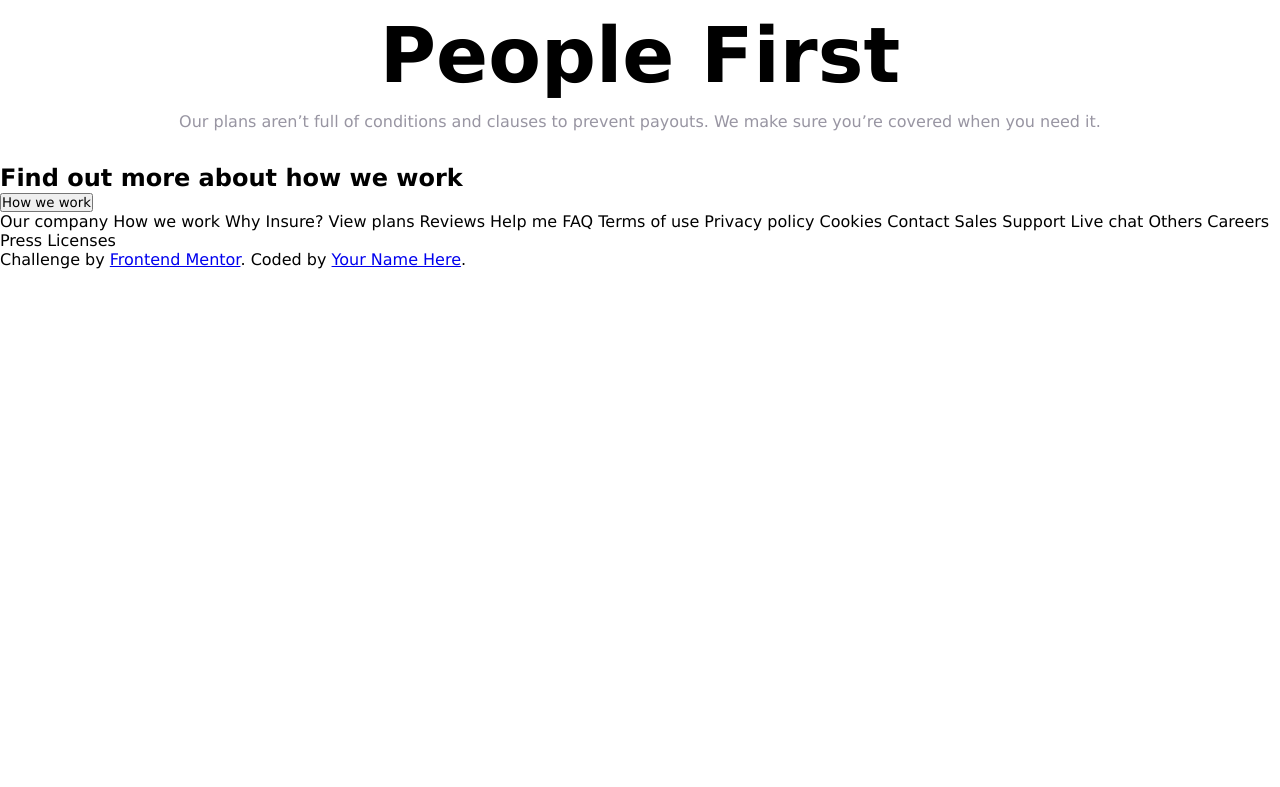
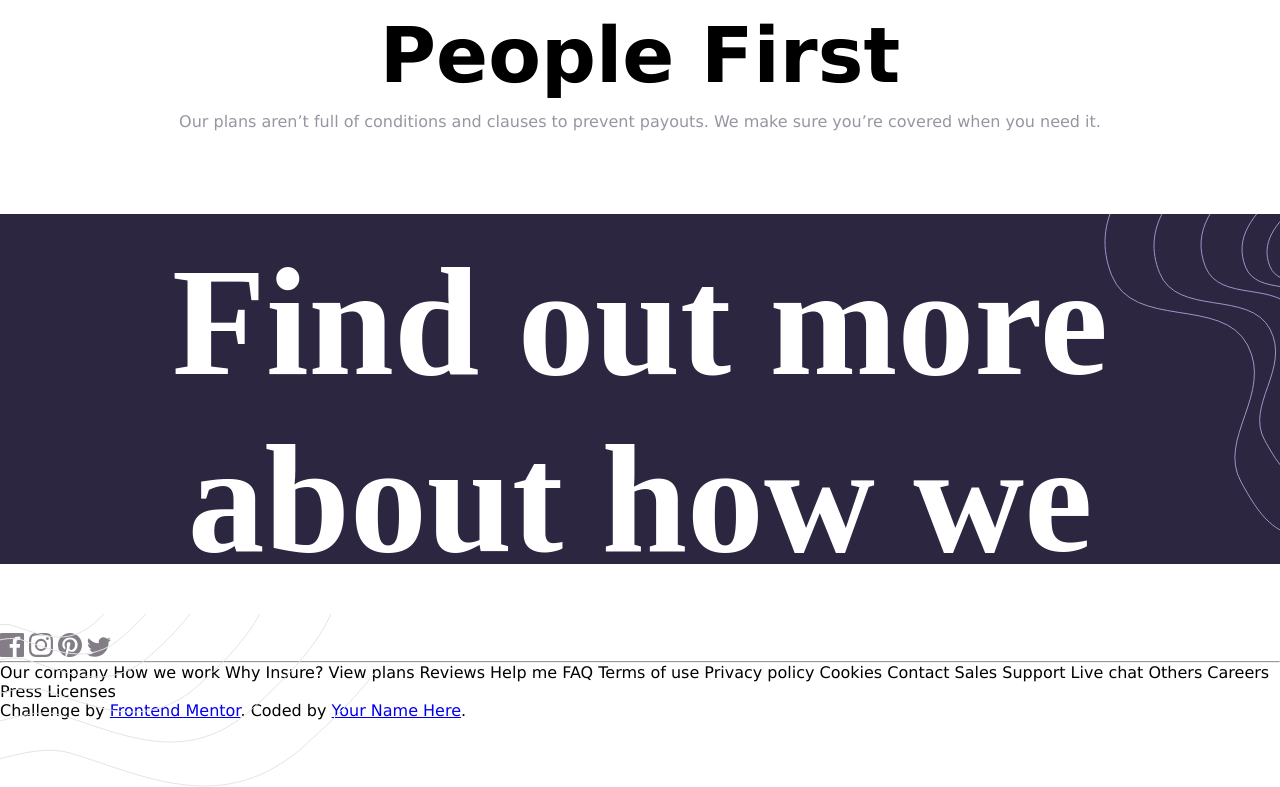
Before and after one commit to Funshyaj/insure, a plain HTML site: page index.html in a window 1280 px wide. Shown: the part 1736-2523 px from the top of the page. Before the commit the page ends 2005 px from the top, so only its background shows below. Drawn offline with Linux system fonts and the light colour scheme.

Commit message:
ädded find work section

```diff
--- a/index.css
+++ b/index.css
@@ -19,12 +19,12 @@ font-family: 'Lucida Sans', 'Lucida Sans Regular', 'Lucida Grande', 'Lucida Sans
 
 .mobile-hero > .hero-info {height: 90%;}
 
-.mobile-hero > .hero-info > .hero-info-poster-img{height: 55%;}
+.mobile-hero > .hero-info > .hero-info-poster-img{height: 50%;}
 
 .mobile-hero > .hero-info > .hero-info-poster-img  > img{width: 100%;height: 100%;;}
 
 .hero-info-content{position: relative;
-    height: 45%;
+    height: 50%;
     background-color: #2c2640;
     color: white;
     padding: 5px 10px;
@@ -82,3 +82,42 @@ gap: 10px;
 .box-flex > .box > .box-text >h4{ font-size: 6vw;}
 
 .box-flex > .box > .box-text >p{color:#2c26407c; line-height: 1.5;}
+
+.find-out-more{width: 100%;
+    position: relative;
+    margin: 50px 0px;
+    height: 350px;
+    display: flex;
+    overflow: hidden;
+background-color: #2c2640;}
+
+.find-out-more > img{position: absolute;
+    top: 0;
+    right: 0;}
+
+.find-out-more > div{flex-wrap: wrap;
+    display: flex;
+    height: auto;
+    text-align: center;
+    color: white;
+    padding: 20px 40px;
+    justify-content: center;
+    align-items: center;}
+
+    .find-out-more > div > .work-text > h1{font-size: 12vw;
+    font-family:'Times New Roman', Times, serif;}
+
+    .find-out-more > div > button{ border: 2px solid white;
+        color: inherit;
+        background-color: transparent;
+        padding: 10px 30px;
+        font-size: 4vw;
+        margin-top: 15px;
+        text-transform: uppercase;
+        transition: .5s;}
+
+footer{position: relative;}
+
+footer > img{position: absolute;
+top: 0;
+left: 0;}
--- a/index.html
+++ b/index.html
@@ -131,13 +131,32 @@ and your loved ones are protected.</p>
     </div>
   </section>
 
-  <section>
+  <section class="find-out-more">
+    <img src="images/bg-pattern-how-we-work-mobile.svg" alt="">
     <div>
       <div class="work-text"><h1>Find out more about how we work</h1></div>
-      <div class="work-btn"><button>How we work</button></div>
+      <button>How we work</button>
     </div>
   </section>
 
+
+  <footer>
+    <img src="images/bg-pattern-footer-mobile.svg" alt="">
+    <div>
+      <div><img src="" alt=""></div>
+
+      <div>
+<img src="images/icon-facebook.svg" alt="">
+       <img src="images/icon-instagram.svg" alt="">
+       <img src="images/icon-pinterest.svg" alt="">
+       <img src="images/icon-twitter.svg" alt="">
+      </div>
+
+
+    </div>
+
+    <hr>
+  </footer>
 
 
 
```
